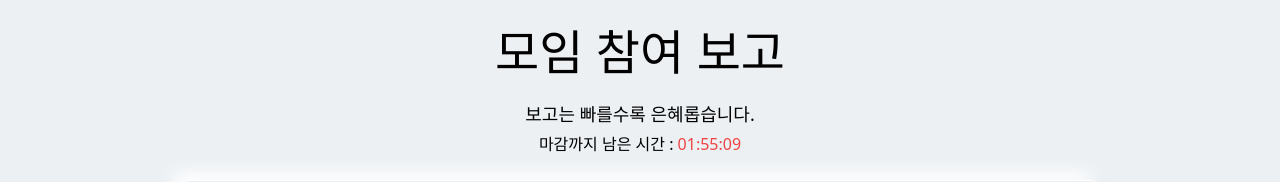
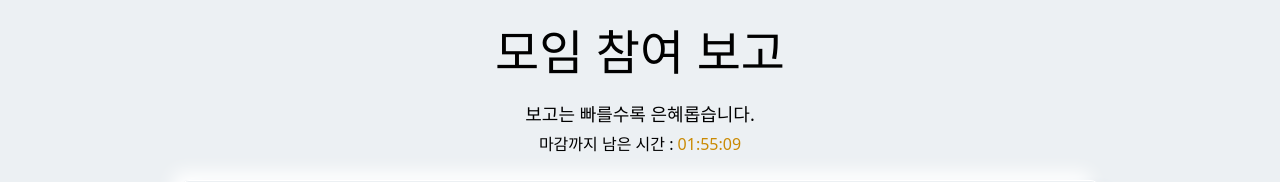
Before and after one commit to yareach8345/participation-plz, a Nuxt app: page / in a window 1280 px wide. Shown: the top 182 px of the page. Built offline with nearby package versions, Linux system fonts and the light colour scheme.

Commit message:
edie: color 수정

```diff
--- a/components/Timer.vue
+++ b/components/Timer.vue
@@ -57,7 +57,7 @@ const timeColor = computed(() => {
   } if(time.value.hours === 0) {
     return "text-red-500"
   } if(time.value.hours < 3) {
-    return "text-red-500"
+    return "text-yellow-600"
   } else {
     return ""
   }
```
